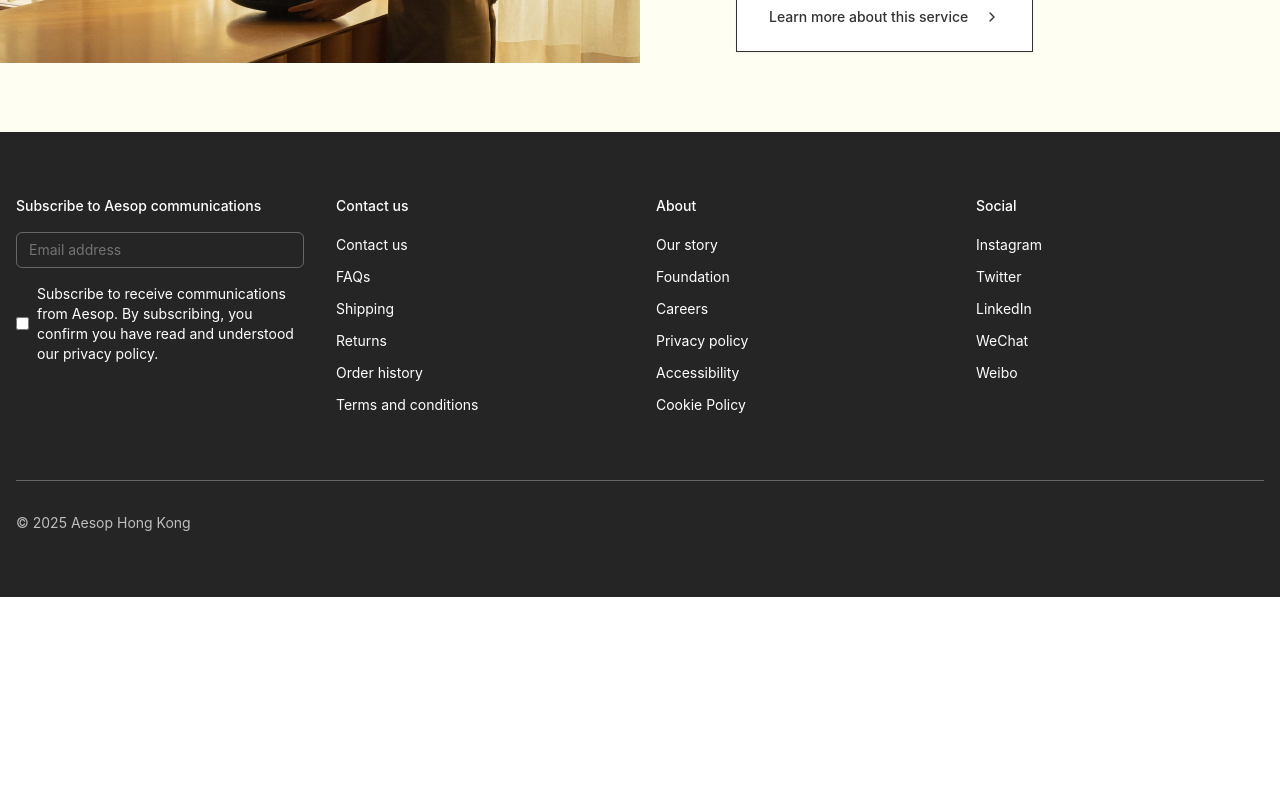
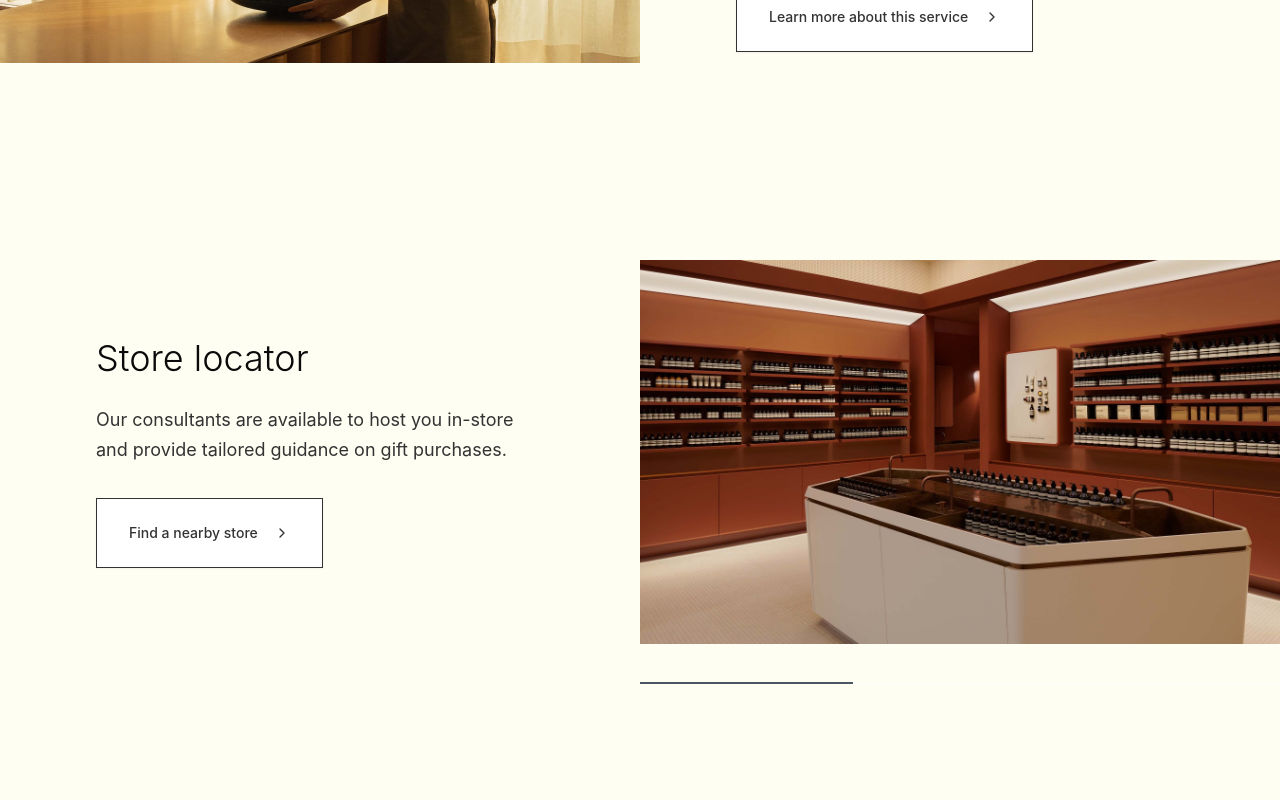
Before and after one commit to Ghimirevivek/aesop, a Next.js app: page / in a window 1280 px wide. Shown: the part 3780-4580 px from the top of the page. Before the commit the page ends 4377 px from the top, so only its background shows below. Built offline with nearby package versions, Linux system fonts and the light colour scheme; a web font is replaced by a local one.

Commit message:
fixed011

```diff
--- a/app/components/footer.tsx
+++ b/app/components/footer.tsx
@@ -4,7 +4,7 @@ import Link from 'next/link';
 
 export default function Footer() {
   return (
-    <footer className='bg-[#252525] text-white py-16'>
+    <footer className='bg-[#252525] text-white py-16 mt-20'>
       <div className='container mx-auto px-4'>
         <div className='grid grid-cols-1 md:grid-cols-2 lg:grid-cols-4 gap-8'>
           {/* Email Signup */}
--- /dev/null
+++ b/app/components/store-locator.tsx
@@ -0,0 +1,123 @@
+'use client';
+
+import * as React from 'react';
+import { Button } from '@/components/ui/button';
+import { ChevronLeft, ChevronRight } from 'lucide-react';
+import Image from 'next/image';
+
+const storeImages = [
+  {
+    src: '/assets/storq1.jpg',
+    alt: 'Aesop store front at night with warm lighting',
+  },
+  {
+    src: '/assets/store2.jpg',
+    alt: 'Aesop store interior with wooden shelving',
+  },
+  {
+    src: '/assets/img3.jpg',
+    alt: 'Aesop store minimal design aesthetic',
+  },
+];
+
+export default function StoreLocator() {
+  const [currentIndex, setCurrentIndex] = React.useState(0);
+  const [isHovered, setIsHovered] = React.useState(false);
+
+  const nextSlide = () => {
+    setCurrentIndex((prev) => (prev + 1) % storeImages.length);
+  };
+
+  const prevSlide = () => {
+    setCurrentIndex(
+      (prev) => (prev - 1 + storeImages.length) % storeImages.length
+    );
+  };
+
+  return (
+    <section className='grid grid-cols-1 lg:grid-cols-2 min-h-[80vh] bg-[#FFFEF2]'>
+      {/* Content */}
+      <div className='flex flex-col justify-center p-8 lg:p-16 xl:p-24'>
+        <h2 className='text-[2rem] lg:text-[2.25rem] leading-[1.25] mb-6 font-light'>
+          Store locator
+        </h2>
+        <p className='text-lg mb-8 leading-[1.7] text-[#333333]'>
+          Our consultants are available to host you in-store and provide
+          tailored guidance on gift purchases.
+        </p>
+        <Button
+          variant='outline'
+          className='group w-full lg:w-fit border-[#333] text-[#333] hover:bg-[#333] hover:text-white rounded-none px-8 py-6 h-auto'
+        >
+          Find a nearby store
+          <ChevronRight className='ml-2 h-4 w-4 transition-transform group-hover:translate-x-1' />
+        </Button>
+      </div>
+
+      {/* Image Carousel */}
+      <div className='w-full h-full flex flex-col justify-center'>
+        {' '}
+        <div
+          className='relative aspect-[5/3] '
+          onMouseEnter={() => setIsHovered(true)}
+          onMouseLeave={() => setIsHovered(false)}
+        >
+          <div className='relative w-full h-full aspect-[5/3]'>
+            {storeImages.map((image, index) => (
+              <div
+                key={index}
+                className=' absolute inset-0 transition-opacity duration-700'
+                style={{ opacity: currentIndex === index ? 1 : 0 }}
+              >
+                <Image
+                  src={image.src}
+                  alt={image.alt}
+                  fill
+                  className=' object-cover'
+                  priority={index === 0}
+                />
+              </div>
+            ))}
+          </div>
+
+          {/* Navigation Buttons */}
+          <Button
+            variant='ghost'
+            size='icon'
+            onClick={prevSlide}
+            className='absolute left-0 top-1/2 -translate-y-1/2 hover:bg-[#333] hover:text-white bg-[#333] text-white rounded-none shadow-lg transition-all duration-300 overflow-hidden'
+            style={{
+              width: isHovered ? '80px' : '0px',
+              height: isHovered ? '70px' : '70px',
+              opacity: isHovered ? 1 : 0,
+            }}
+          >
+            <ChevronLeft className='h-6 w-6' />
+          </Button>
+
+          <Button
+            variant='ghost'
+            size='icon'
+            onClick={nextSlide}
+            className='absolute right-0 top-1/2 -translate-y-1/2 hover:bg-[#333] hover:text-white bg-[#333] text-white rounded-none shadow-lg transition-all duration-300 overflow-hidden'
+            style={{
+              width: isHovered ? '80px' : '0px',
+              height: isHovered ? '70px' : '70px',
+              opacity: isHovered ? 1 : 0,
+            }}
+          >
+            <ChevronRight className='h-6 w-6' />
+          </Button>
+
+          {/* Progress Bar */}
+          <div className='absolute -bottom-10 left-0 right-0 h-[2px] bg-white/50'>
+            <div
+              className='absolute h-full bg-gray-600 w-[33.333%] transition-transform duration-300 ease-out'
+              style={{ transform: `translateX(${currentIndex * 100}%)` }}
+            />
+          </div>
+        </div>
+      </div>
+    </section>
+  );
+}
--- a/app/page.tsx
+++ b/app/page.tsx
@@ -8,6 +8,7 @@ import ContentSection from './components/content-section';
 import Footer from './components/footer';
 import MobileNav from './components/mobile-nav';
 import ProductGrid from './components/product-grid';
+import StoreLocator from './components/store-locator';
 
 export default function Home() {
   return (
@@ -150,6 +151,7 @@ export default function Home() {
         imageSrc='/assets/img5.jpg'
         imageAlt='Tokens of appreciation'
       />
+      <StoreLocator />
 
       {/* Footer */}
       <Footer />
```
Also changed, not shown: public/assets/store2.jpg (added), public/assets/storq1.jpg (added).
